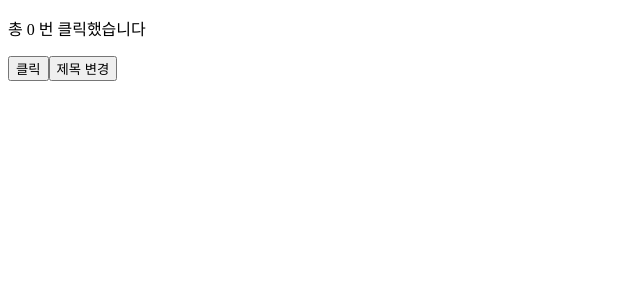
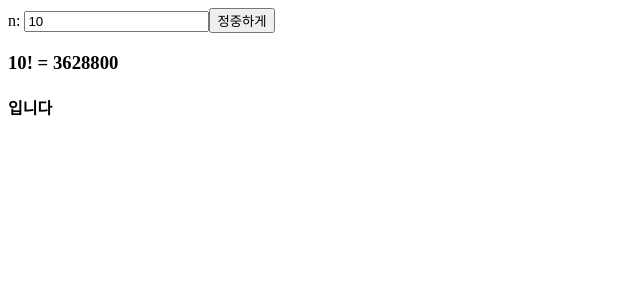
Before and after one commit to Nazima15/frontendProjects, a React (Create React App) app: page / in a window 1280 px wide. Shown: the top 300 px of the page, without its empty margins (0-640 px from the left). Built offline with nearby package versions, Linux system fonts and the light colour scheme.

Commit message:
7장 내용 추가

```diff
--- /dev/null
+++ b/src/ch07/Factorial.jsx
@@ -0,0 +1,26 @@
+import React, { useMemo } from "react";
+
+function Factorial({ n, isPolite }) {
+    // 반복문으로 팩토리얼 계산
+    const calculateFactorial = (num) => {
+        console.log("팩토리얼 함수 실행됨: ", num);
+        if (num <= 0) return 1;
+        let result = num;
+        for (let i = num - 1; i >= 1; i--) {
+            result *= i;
+        }
+        return result;
+    };
+
+    // n이 바뀔 때만 계산
+    const result = useMemo(() => calculateFactorial(n), [n]);
+
+    return (
+        <>
+            <h3>{n}! = {result}</h3>
+            <h4>{isPolite ? '입니다' : '이다'}</h4>
+        </>
+    );
+}
+
+export default Factorial;
--- /dev/null
+++ b/src/ch07/FactorialContainer.jsx
@@ -0,0 +1,22 @@
+import React from "react";
+import Factorial from "./Factorial";
+
+function FactorialContainer() {
+    const [n, setN] = React.useState(10);
+    const [isPolite, setIsPolite] = React.useState(true);
+
+    return (
+        <>
+            <label>n: </label>
+            <input type="number" value={n} onChange={(e) => setN(Number(e.target.value))} />
+
+            <button onClick={() => setIsPolite(!isPolite)}>
+                {isPolite ? '정중하게' : '무례하게'}
+            </button>
+
+            <Factorial n={n} isPolite={isPolite}/>
+        </>
+    );
+}
+
+export default FactorialContainer;
--- a/src/index.js
+++ b/src/index.js
@@ -1,6 +1,6 @@
 import React from "react";
 import ReactDOM from "react-dom/client";
-import Counter from "./ch07/Counter";
+import FactorialContainer from "./ch07/FactorialContainer";
 
 const root = ReactDOM.createRoot(document.getElementById("root"));
-root.render(<Counter />);
+root.render(<FactorialContainer />);
```
Also changed, not shown: src/ch07/ChatRoom.jsx (added, +30 -0 lines), src/ch07/CounterContainer.jsx (added, +18 -0 lines), src/ch07/createConnection.js (added, +10 -0 lines).
